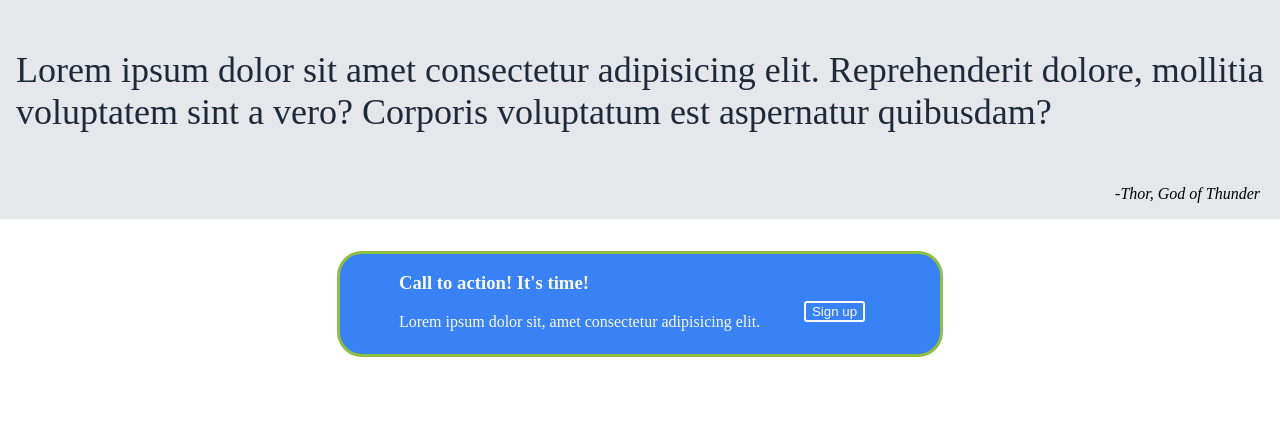
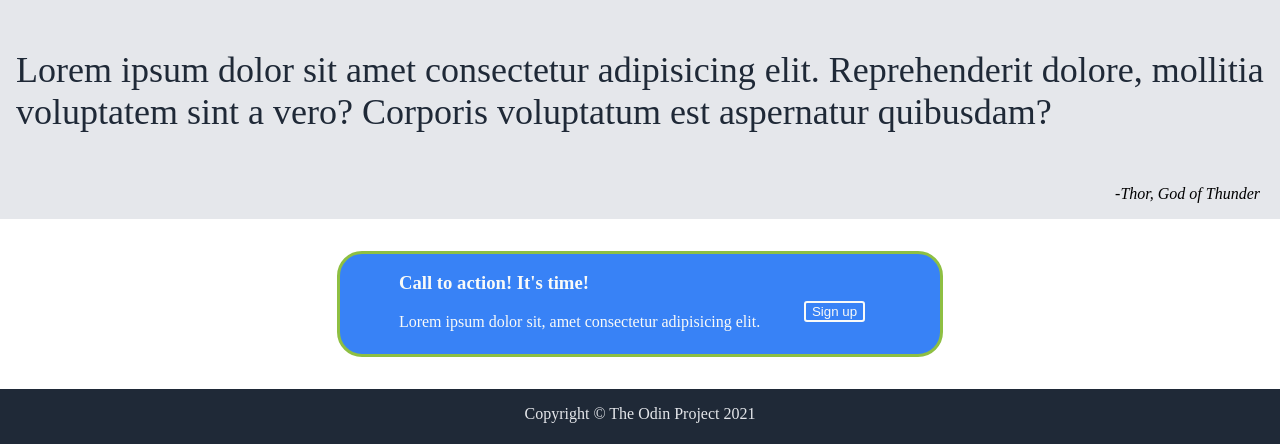
Before and after one commit to maxilmo/landing-page, a plain HTML site: page index.html in a window 1280 px wide. Shown: the part 858-1302 px from the top of the page. Before the commit the page ends 1263 px from the top, so only its background shows below. Drawn offline with Linux system fonts and the light colour scheme.

Commit message:
editing the footer in css

```diff
--- a/css/styles.css
+++ b/css/styles.css
@@ -211,3 +211,11 @@ h1 {
   cursor: pointer;
   background-color: #00468b;
 }
+
+.sec-five {
+  height: 55px;
+  background-color: #1f2937;
+  color: #e5e7eb;
+  display: flex;
+  justify-content: center;
+}
--- a/index.html
+++ b/index.html
@@ -99,9 +99,9 @@
         </div>
       </div>
     </section>
-    <section>
+    <section class="sec-five">
       <footer>
-        <p></p>
+        <p>Copyright © The Odin Project 2021</p>
       </footer>
     </section>
   </body>
```
